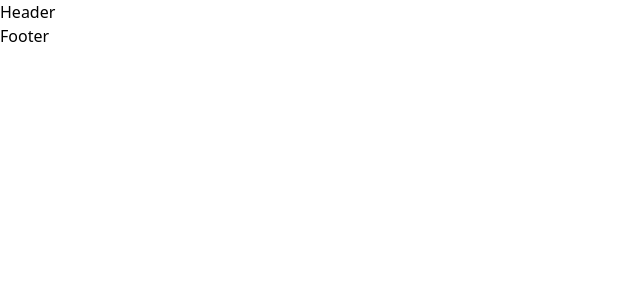
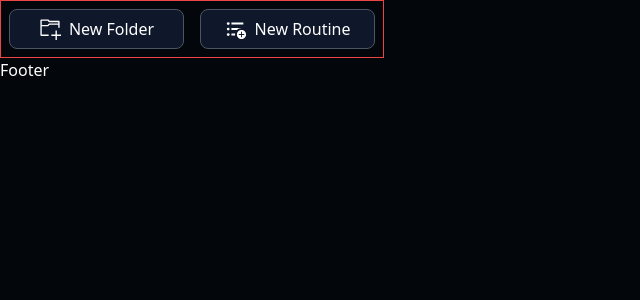
Before and after one commit to jjcxdev/yokd, a Next.js app: page /dashboard in a window 1280 px wide. Shown: the top 300 px of the page, without its empty margins (0-640 px from the left). Built offline with nearby package versions, Linux system fonts and the light colour scheme.

Commit message:
created PrimaryButton and added to dashboard

```diff
--- a/app/(signed-in)/dashboard/page.tsx
+++ b/app/(signed-in)/dashboard/page.tsx
@@ -1,3 +1,17 @@
+import PrimaryButton from "@/app/components/PrimaryButton";
+import { VscNewFolder } from "react-icons/vsc";
+import { MdFormatListBulletedAdd } from "react-icons/md";
+
 export default function Dashboard() {
-  return <div></div>;
+  return (
+    <div className="w-96 border border-red-500 p-2">
+      <div className="flex justify-around gap-4">
+        <PrimaryButton label="New Folder" icon={<VscNewFolder size={22} />} />
+        <PrimaryButton
+          label="New Routine"
+          icon={<MdFormatListBulletedAdd size={22} />}
+        />
+      </div>
+    </div>
+  );
 }
--- a/app/(signed-in)/layout.tsx
+++ b/app/(signed-in)/layout.tsx
@@ -3,5 +3,9 @@ export default function DashboardLayout({
 }: {
   children: React.ReactNode;
 }) {
-  return <section>Header{children}Footer</section>;
+  return (
+    <section className="bg-background h-screen text-white">
+      {children}Footer
+    </section>
+  );
 }
--- /dev/null
+++ b/app/components/PrimaryButton.tsx
@@ -0,0 +1,19 @@
+import React from "react";
+
+interface PrimaryButtonProps {
+  icon?: JSX.Element;
+  onClick?: () => void;
+  label: string;
+}
+
+export default function PrimaryButton({ ...props }: PrimaryButtonProps) {
+  return (
+    <button
+      onClick={props.onClick}
+      className="flex h-10 w-44 items-center justify-center gap-2 rounded-lg border border-gray-600 bg-slate-900 text-white"
+    >
+      {props.icon}
+      {props.label}
+    </button>
+  );
+}
--- a/package.json
+++ b/package.json
@@ -22,6 +22,7 @@
     "next": "15.0.3",
     "react": "19.0.0-rc-66855b96-20241106",
     "react-dom": "19.0.0-rc-66855b96-20241106",
+    "react-icons": "^5.3.0",
     "svix": "^1.41.0"
   },
   "devDependencies": {
--- a/tailwind.config.ts
+++ b/tailwind.config.ts
@@ -8,6 +8,13 @@ export default {
   ],
   theme: {
     extend: {
+      colors:{
+        'border':'#3D454D',
+        'primary' : '#151A23',
+        'background': '#03060A',
+        'accent':'#663399',
+        'dimmed': '$CDCDCD',
+      },
       fontFamily: {
         helvob: ['var(--font-helv-ob)'],
       },
```
Also changed, not shown: 1 other file (tests, documents, lock files or other folders).
